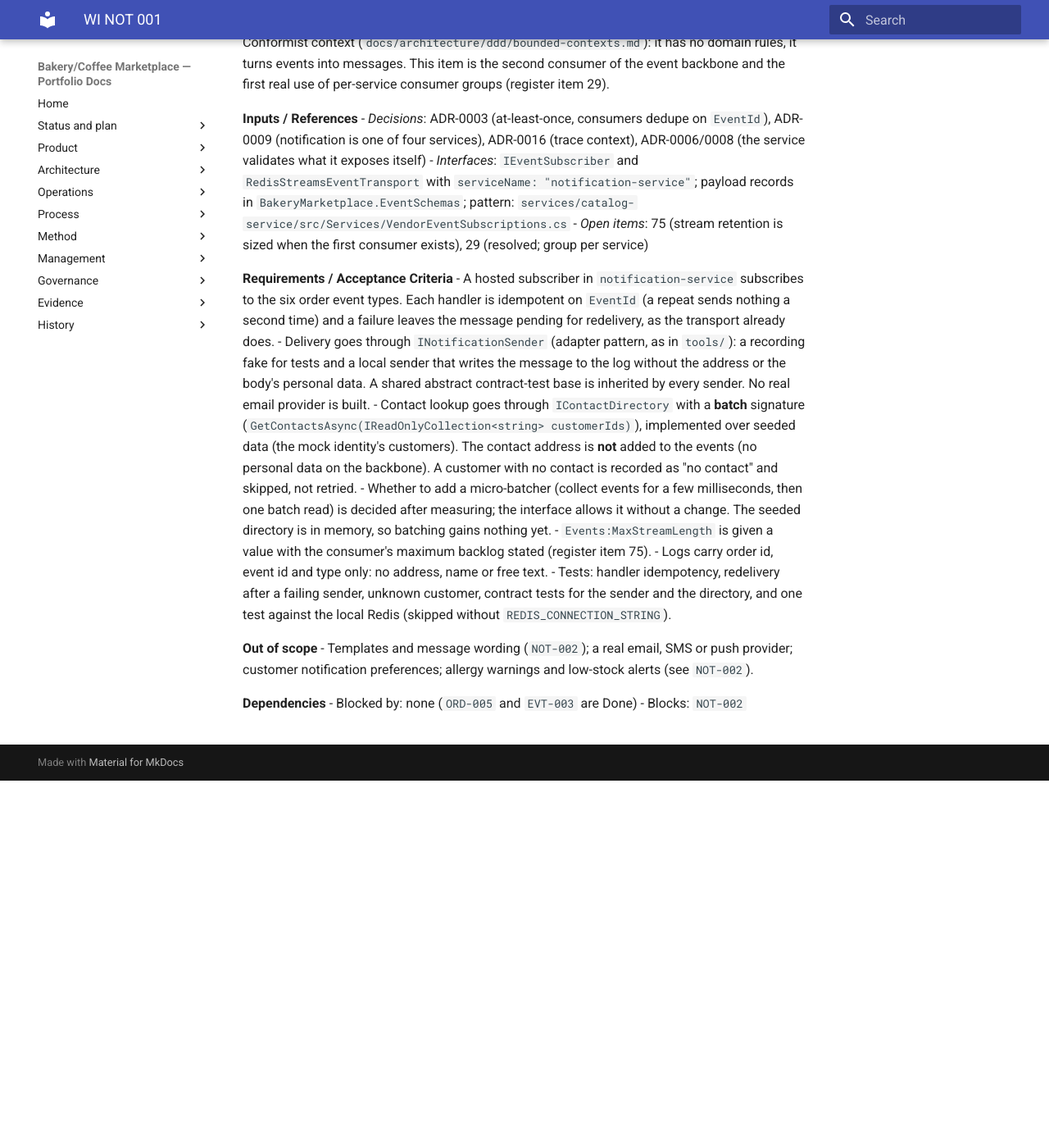
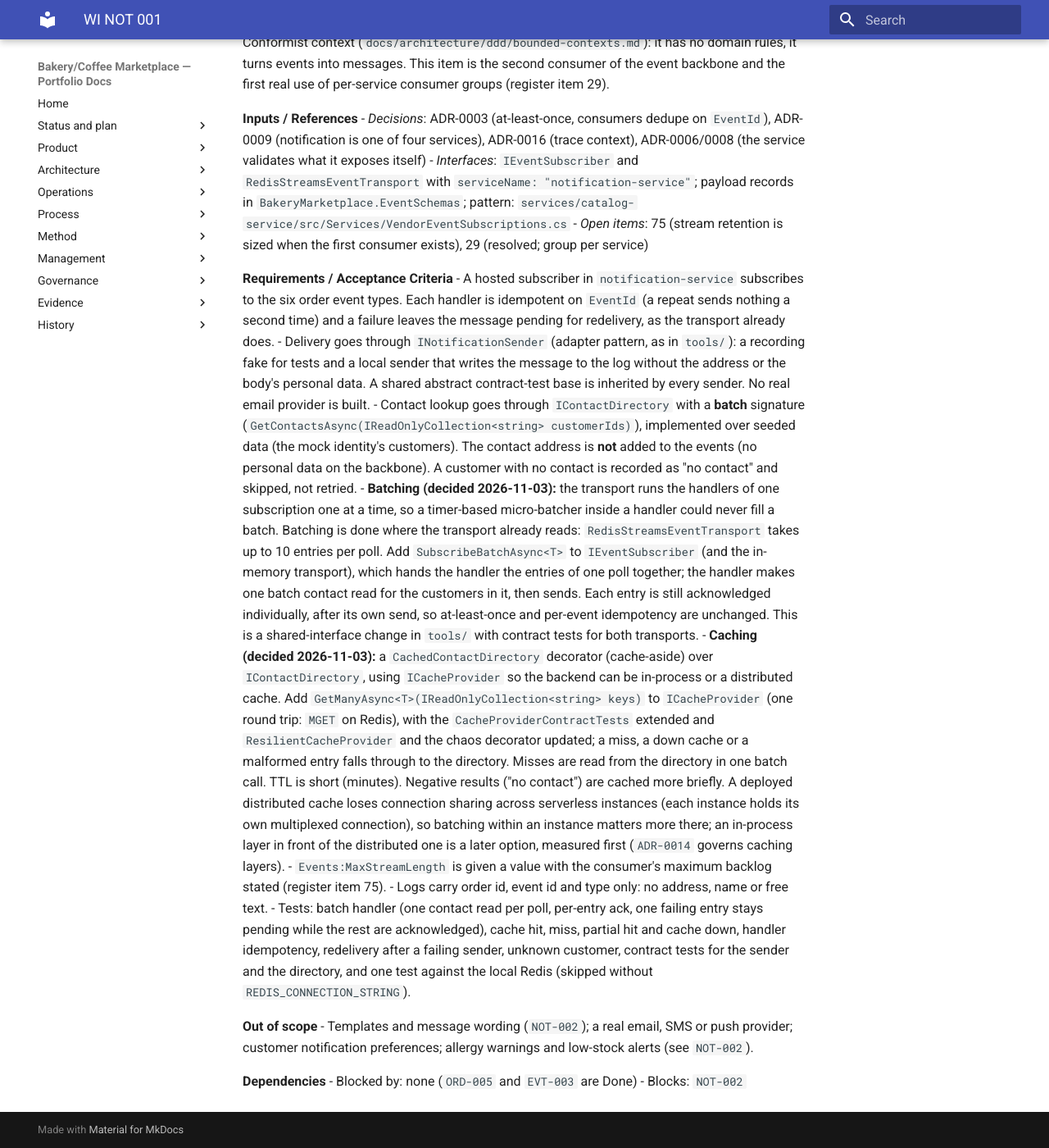
Before and after one commit to benjamin-hedrick/bakery-marketplace, an MkDocs documentation site: the page built from docs/product/backlog/WI-NOT-001.md, in a window 1280 px wide and 1400 px high, scrolled down 448 px. Shown: the whole window at 82% size. Built offline with MkDocs 1.6.1 and Material for MkDocs 9.7.7, drawn with Linux system fonts in a browser that asks for light colours; some of the changed text lies outside the part shown.

Commit message:
NOT-001: batch subscription and cache-aside contact directory designed in (batch cache read, transport batches per poll)
Co-Authored-By: Claude Sonnet 5.5 <noreply@anthropic.com>

````diff
--- a/docs/product/backlog/WI-NOT-001.md
+++ b/docs/product/backlog/WI-NOT-001.md
@@ -8,7 +8,7 @@ Epic:                 EPIC-NOTIFICATIONS
 Shared with epic(s):  none
 Hat/Owner:            Engineering/Build
 Status:               Ready
-Size:                 M
+Size:                 L
 ```
 
 **Context / Why**
@@ -23,10 +23,11 @@ Ordering publishes six order events (`OrderPlaced`, `OrderConfirmed`, `OrderPrep
 - A hosted subscriber in `notification-service` subscribes to the six order event types. Each handler is idempotent on `EventId` (a repeat sends nothing a second time) and a failure leaves the message pending for redelivery, as the transport already does.
 - Delivery goes through `INotificationSender` (adapter pattern, as in `tools/`): a recording fake for tests and a local sender that writes the message to the log without the address or the body's personal data. A shared abstract contract-test base is inherited by every sender. No real email provider is built.
 - Contact lookup goes through `IContactDirectory` with a **batch** signature (`GetContactsAsync(IReadOnlyCollection<string> customerIds)`), implemented over seeded data (the mock identity's customers). The contact address is **not** added to the events (no personal data on the backbone). A customer with no contact is recorded as "no contact" and skipped, not retried.
-- Whether to add a micro-batcher (collect events for a few milliseconds, then one batch read) is decided after measuring; the interface allows it without a change. The seeded directory is in memory, so batching gains nothing yet.
+- **Batching (decided 2026-11-03):** the transport runs the handlers of one subscription one at a time, so a timer-based micro-batcher inside a handler could never fill a batch. Batching is done where the transport already reads: `RedisStreamsEventTransport` takes up to 10 entries per poll. Add `SubscribeBatchAsync<T>` to `IEventSubscriber` (and the in-memory transport), which hands the handler the entries of one poll together; the handler makes one batch contact read for the customers in it, then sends. Each entry is still acknowledged individually, after its own send, so at-least-once and per-event idempotency are unchanged. This is a shared-interface change in `tools/` with contract tests for both transports.
+- **Caching (decided 2026-11-03):** a `CachedContactDirectory` decorator (cache-aside) over `IContactDirectory`, using `ICacheProvider` so the backend can be in-process or a distributed cache. Add `GetManyAsync<T>(IReadOnlyCollection<string> keys)` to `ICacheProvider` (one round trip: `MGET` on Redis), with the `CacheProviderContractTests` extended and `ResilientCacheProvider` and the chaos decorator updated; a miss, a down cache or a malformed entry falls through to the directory. Misses are read from the directory in one batch call. TTL is short (minutes). Negative results ("no contact") are cached more briefly. A deployed distributed cache loses connection sharing across serverless instances (each instance holds its own multiplexed connection), so batching within an instance matters more there; an in-process layer in front of the distributed one is a later option, measured first (`ADR-0014` governs caching layers).
 - `Events:MaxStreamLength` is given a value with the consumer's maximum backlog stated (register item 75).
 - Logs carry order id, event id and type only: no address, name or free text.
-- Tests: handler idempotency, redelivery after a failing sender, unknown customer, contract tests for the sender and the directory, and one test against the local Redis (skipped without `REDIS_CONNECTION_STRING`).
+- Tests: batch handler (one contact read per poll, per-entry ack, one failing entry stays pending while the rest are acknowledged), cache hit, miss, partial hit and cache down, handler idempotency, redelivery after a failing sender, unknown customer, contract tests for the sender and the directory, and one test against the local Redis (skipped without `REDIS_CONNECTION_STRING`).
 
 **Out of scope**
 - Templates and message wording (`NOT-002`); a real email, SMS or push provider; customer notification preferences; allergy warnings and low-stock alerts (see `NOT-002`).
````
